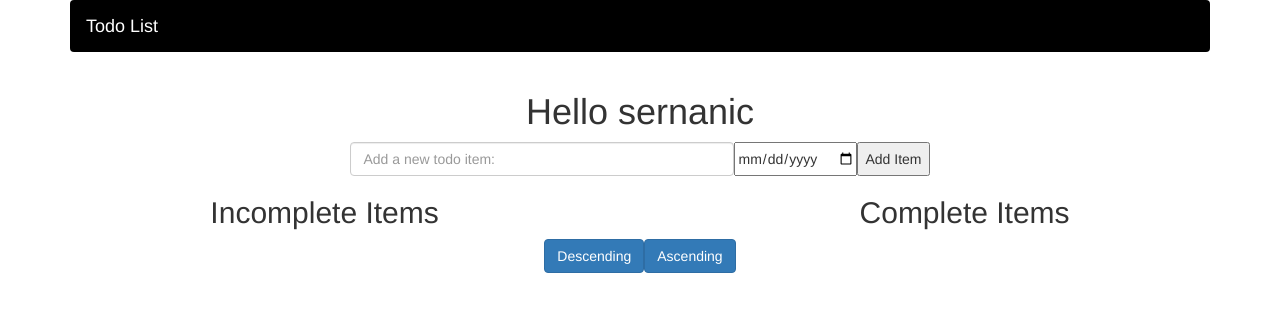
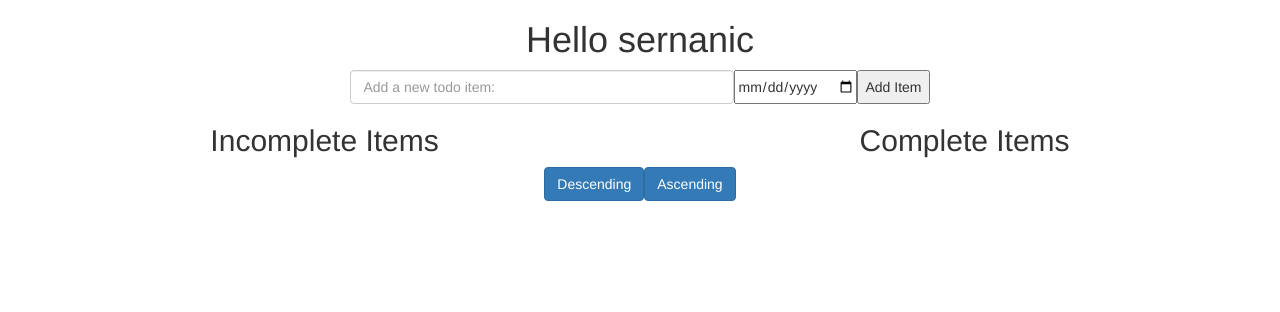
Before and after one commit to sernanic/todoAppWithFlask, a Flask app: page /asc in a window 1280 px wide. Shown: the top 312 px of the page. Run offline with Flask 2, Linux system fonts and the light colour scheme; a user stored in the database is signed in; data comes from the database, SQL or seed files in the repository; some libraries are stand-ins or nearby versions.

Commit message:
navbar removed

```diff
--- a/app.py
+++ b/app.py
@@ -24,7 +24,7 @@
 app.config['SQLALCHEMY_TRACK_MODIFICATIONS'] = False
 app.config['DEBUG'] = True
 db.init_app(app)
-
+db.create_all()
 
 @login_manager.user_loader
 def load_user(user_id):
--- a/templates/home.html
+++ b/templates/home.html
@@ -1,24 +1,15 @@
 {% extends "bootstrap/base.html" %}
 {% import "bootstrap/wtf.html" as wtf %}
-
 {% block title %}
 Home
 {% endblock %}
-
 {% block styles %}
 {{super()}}
     <link rel="stylesheet" href="{{url_for('static', filename='css/home.css')}}">
 {% endblock %}
 {% block content %}
+<body>
 
-<body>
-    <div class="container">
-        <nav class="navbar navbar-dark bg-dark" style="background-color: black;width: 100%;">
-          <div class="container-fluid">
-            <a class="navbar-brand" href="#" style="color:white">Todo List</a>
-          </div>
-        </nav>
-      </div>
     <h1 style="display:flex;justify-content:center"> Hello {{name}}</h1>
     <form action="/add" method="POST" style="display: flex;flex-direction:row;justify-content:center">
         <input style="width:30%" type="text" class="form-control" name="todoitem" placeholder="Add a new todo item: ">
@@ -26,11 +17,11 @@
         <input type="submit" value="Add Item">
     </form>
 
-
     <div style="display: flex;flex-direction:row;justify-content:space-around">
         <h2>Incomplete Items</h2>
         <h2>Complete Items</h2>
     </div>
+    <!-- Order Lists -->
     <div style="display: flex;flex-direction:row;justify-content:center">
         <form action="/desc" method="POST">
             <input class="btn btn-primary" type="submit" value="Descending">
@@ -39,10 +30,10 @@
             <input class="btn btn-primary" type="submit" value="Ascending">
         </form>
     </div>
+
     <div>
-
-
         <div style="display: flex;flex-direction:row;justify-content:space-around">
+            <!-- Complete List -->
             <ul>
                 {% for todo in incomplete %}
                     <li>
@@ -62,7 +53,6 @@
                             </div>
                         </div>
                     </li>
-
                     <!-- Modal -->
                     <div class="modal fade" id="{{todo.id}}" tabindex="-1" role="dialog" aria-labelledby="exampleModalLabel" aria-hidden="true">
                         <div class="modal-dialog" role="document">
@@ -88,10 +78,10 @@
                     </div>
                 {% endfor %}
             </ul>
+            <!-- Incomplete List -->
             <ul>
                 {% for todo in complete %}
                     <li>
-
                         <p>{{todo.text}}</p>
                         <p>{{todo.dueDate}}</p>
                     </li>
@@ -103,7 +93,6 @@
                             <input class="btn btn-primary" type="submit" value="Delete">
                         </form>
                     </div>
-
                     <!-- Modal -->
                     <div class="modal fade" id="{{todo.id}}" tabindex="-1" role="dialog" aria-labelledby="exampleModalLabel" aria-hidden="true">
                         <div class="modal-dialog" role="document">
@@ -129,9 +118,7 @@
                     </div>
                 {% endfor %}
             </ul>
-
         </div>
-
     </div>
 </body>
 {% endblock %}
```
